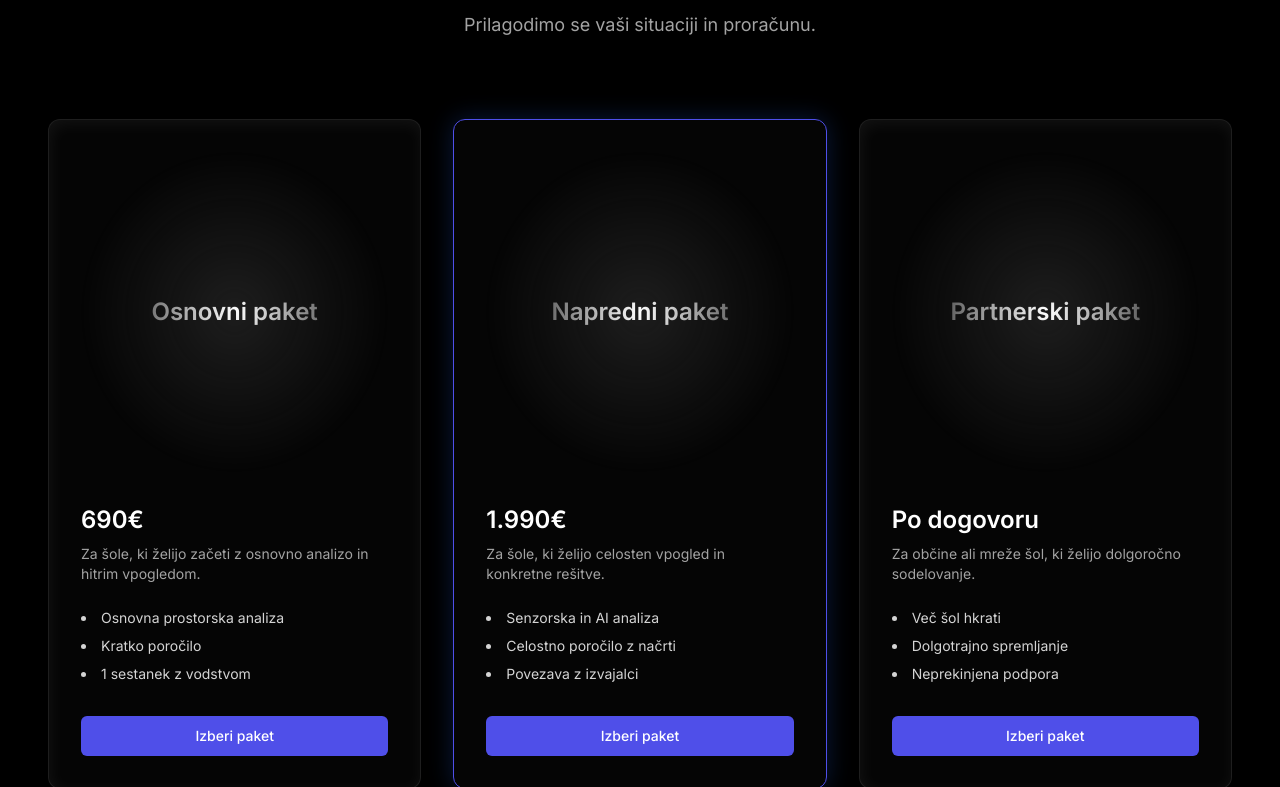
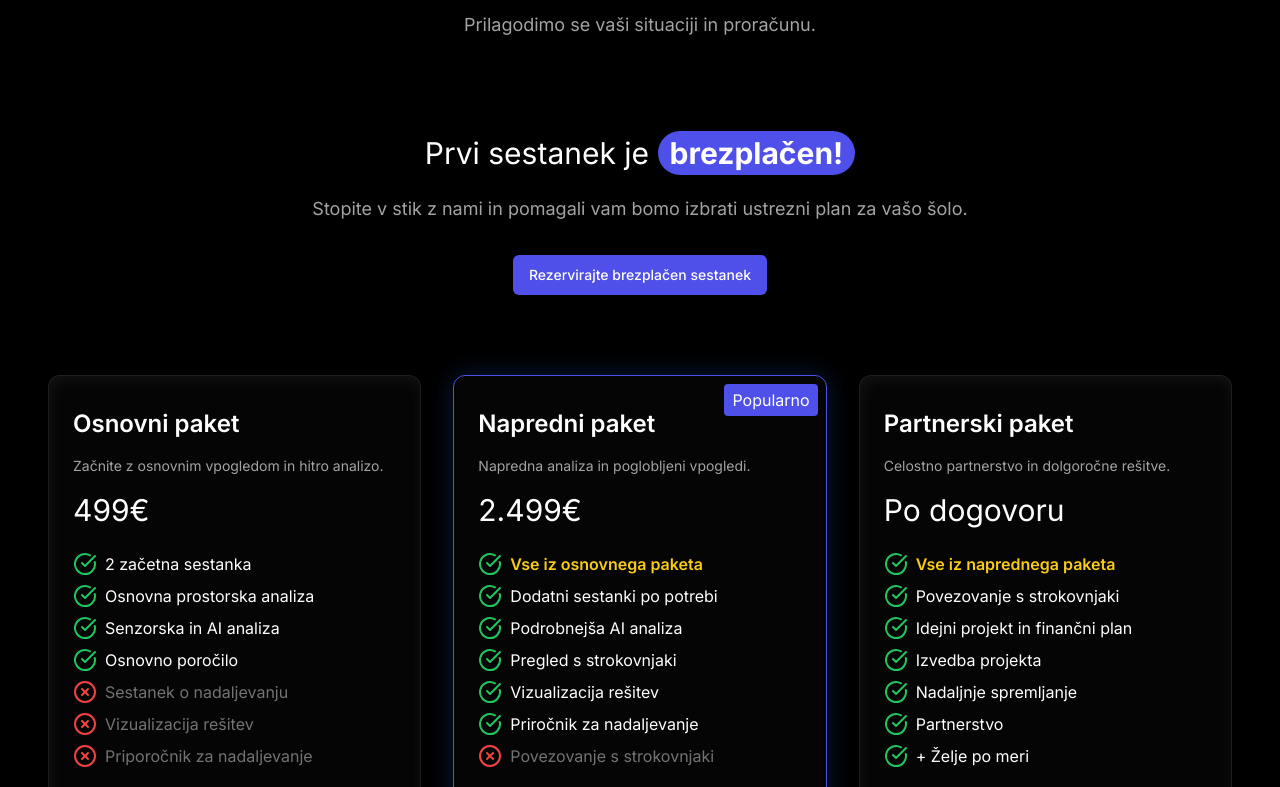
Before and after one commit to kofolmarko/pod-stopnicami, a Next.js app: page / in a window 1280 px wide. Shown: the part 4373-5160 px from the top of the page. Built offline with nearby package versions, Linux system fonts and the light colour scheme.

Commit message:
feat: :sparkles: new pricing section content

```diff
--- a/components/sections/PricingSection.tsx
+++ b/components/sections/PricingSection.tsx
@@ -1,44 +1,53 @@
-import {
-    Card,
-    CardTitle,
-    CardDescription,
-    CardSkeletonContainer,
-  } from "@/components/cards-demo-3";
-  import { Skeleton } from "@/components/ui/skeleton"; // Assuming this is reusable
-  import { Button } from "@/components/ui/button"; // Optional CTA button
+import { Card, CardTitle, CardDescription, CardSkeletonContainer } from "@/components/cards-demo-3";
+import { Skeleton } from "@/components/ui/skeleton";
+import { Button } from "@/components/ui/button";
 import { cn } from "@/lib/utils";
+import { CheckCircle, XCircle, ChevronDown } from "lucide-react";
+import { useState } from "react";
 
 export function PricingSection() {
   const plans = [
     {
       title: "Osnovni paket",
-        description: "Za šole, ki želijo začeti z osnovno analizo in hitrim vpogledom.",
-        price: "690€",
+      description: "Začnite z osnovnim vpogledom in hitro analizo.",
+      price: "499€",
       features: [
-          "Osnovna prostorska analiza",
-          "Kratko poročilo",
-          "1 sestanek z vodstvom",
+        { name: "2 začetna sestanka", available: true },
+        { name: "Osnovna prostorska analiza", available: true },
+        { name: "Senzorska in AI analiza", available: true },
+        { name: "Osnovno poročilo", available: true },
+        { name: "Sestanek o nadaljevanju", available: false },
+        { name: "Vizualizacija rešitev", available: false },
+        { name: "Priporočnik za nadaljevanje", available: false },
       ],
     },
     {
       title: "Napredni paket",
-        description: "Za šole, ki želijo celosten vpogled in konkretne rešitve.",
-        price: "1.990€",
+      description: "Napredna analiza in poglobljeni vpogledi.",
+      price: "2.499€",
       popular: true,
       features: [
-          "Senzorska in AI analiza",
-          "Celostno poročilo z načrti",
-          "Povezava z izvajalci",
+        { name: "Vse iz osnovnega paketa", available: true, highlighted: true },
+        { name: "Dodatni sestanki po potrebi", available: true },
+        { name: "Podrobnejša AI analiza", available: true },
+        { name: "Pregled s strokovnjaki", available: true },
+        { name: "Vizualizacija rešitev", available: true },
+        { name: "Priročnik za nadaljevanje", available: true },
+        { name: "Povezovanje s strokovnjaki", available: false },
       ],
     },
     {
       title: "Partnerski paket",
-        description: "Za občine ali mreže šol, ki želijo dolgoročno sodelovanje.",
+      description: "Celostno partnerstvo in dolgoročne rešitve.",
       price: "Po dogovoru",
       features: [
-          "Več šol hkrati",
-          "Dolgotrajno spremljanje",
-          "Neprekinjena podpora",
+        { name: "Vse iz naprednega paketa", available: true, highlighted: true },
+        { name: "Povezovanje s strokovnjaki", available: true },
+        { name: "Idejni projekt in finančni plan", available: true },
+        { name: "Izvedba projekta", available: true },
+        { name: "Nadaljnje spremljanje", available: true },
+        { name: "Partnerstvo", available: true },
+        { name: "+ Želje po meri", available: true }
       ],
     },
   ];
@@ -46,12 +55,23 @@ import { cn } from "@/lib/utils";
   return (
     <section className="w-full bg-black py-24 px-4 md:px-12" id="pricing">
       <div className="max-w-7xl mx-auto text-center mb-20">
-          <h2 className="text-4xl md:text-5xl font-bold text-white mb-4">
+        <div className="flex items-center justify-center gap-2 mb-4">
+          <h2 className="text-4xl md:text-5xl font-bold text-white">
             Naši paketi sodelovanja
           </h2>
-          <p className="text-neutral-400 text-lg">
+        </div>
+        <p className="text-neutral-400 text-lg mb-6">
           Prilagodimo se vaši situaciji in proračunu.
         </p>
+        <div className="flex flex-col items-center justify-center gap-2 mb-4 mt-24">
+          <p className="text-white text-3xl">Prvi sestanek je <span className="bg-blue-600 px-3 py-1 rounded-full font-bold">brezplačen!</span></p>
+          <p className="text-neutral-400 text-lg m-4">Stopite v stik z nami in pomagali vam bomo izbrati ustrezni plan za vašo šolo.</p>
+        </div>
+        <a href="#contact">
+          <Button className="bg-blue-600 hover:bg-blue-700 text-white">
+            Rezervirajte brezplačen sestanek
+          </Button>
+        </a>
       </div>
 
       <div className="grid grid-cols-1 md:grid-cols-3 gap-8 max-w-7xl mx-auto">
@@ -59,30 +79,25 @@ import { cn } from "@/lib/utils";
           <Card
             key={idx}
             className={cn(
-                "flex flex-col justify-between items-start text-left bg-[rgba(255,255,255,0.02)]",
-                plan.popular && "border-blue-600 shadow-[0_0_24px_rgba(37,99,235,0.25)]"
+              "flex flex-col justify-between items-start text-left bg-[rgba(255,255,255,0.02)] p-6",
+              plan.popular && "border-blue-600 shadow-[0_0_24px_rgba(37,99,235,0.25)] relative"
             )}
           >
-              <CardSkeletonContainer className="w-full">
-                <div className="flex items-center justify-center h-full text-white text-2xl font-semibold">
-                  {plan.title}
-                </div>
-              </CardSkeletonContainer>
-
-              <div className="mt-6">
-                <CardTitle className="text-2xl text-white">{plan.price}</CardTitle>
-                <CardDescription className="text-neutral-400 mb-6">
-                  {plan.description}
-                </CardDescription>
-                <ul className="text-sm text-neutral-300 space-y-2 mb-8">
+            {plan.popular && <span className="absolute top-2 right-2 bg-blue-600 text-white px-2 py-1 rounded">Popularno</span>}
+            <CardTitle className="text-2xl text-white mb-2">{plan.title}</CardTitle>
+            <CardDescription className="text-neutral-400 mb-4">{plan.description}</CardDescription>
+            <p className="text-3xl text-white mb-6">{plan.price}</p>
+            <ul className="space-y-2 mb-6">
               {plan.features.map((feature, i) => (
-                    <li key={i} className="list-disc list-inside">{feature}</li>
+                <li key={i} className={cn("flex items-center", feature.highlighted ? "text-yellow-400 font-semibold" : feature.available ? "text-white" : "text-neutral-500")}>
+                  {feature.available ? <CheckCircle className="text-green-500 mr-2" /> : <XCircle className="text-red-500 mr-2" />}
+                  {feature.name}
+                </li>
               ))}
             </ul>
             <Button className="w-full mt-auto bg-blue-600 hover:bg-blue-700 text-white">
               Izberi paket
             </Button>
-              </div>
           </Card>
         ))}
       </div>
```
Lines whose indentation alone changed are shown as unchanged.
